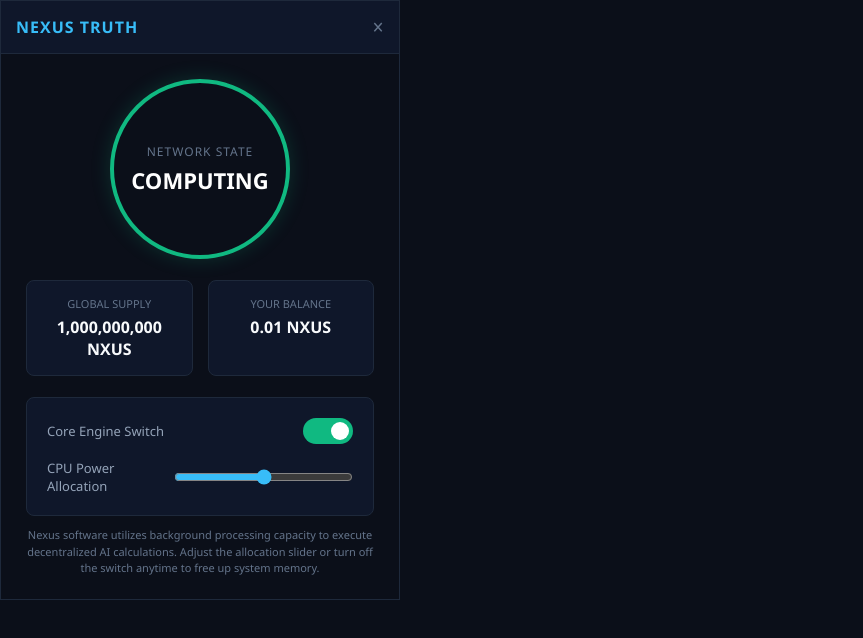
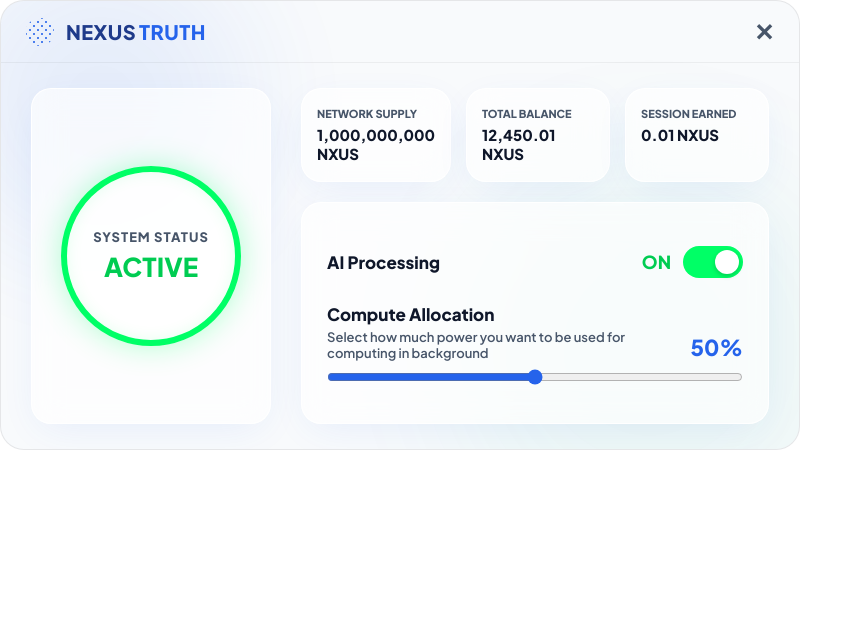
Before and after one commit to NexusTruth/Nexus-Truth-, an Electron app: page index.html in a window 1280 px wide. Shown: the whole page, without its empty margins (0-863 px from the left). Drawn offline with Linux system fonts and the light colour scheme.

Commit message:
Inject bright white UI code and apply frameless master script

```diff
--- a/index.html
+++ b/index.html
@@ -1,67 +1,158 @@
 <!DOCTYPE html>
-<html>
+<html lang="en">
 <head>
     <meta charset="UTF-8">
     <title>Nexus Truth Client</title>
+    <link href="https://fonts.googleapis.com/css2?family=Plus+Jakarta+Sans:wght@400;600;800&display=swap" rel="stylesheet">
     <style>
+        :root {
+            --primaryBlue: #2563eb;
+            --lightBlue: #eff6ff;
+            --darkBlue: #1e3a8a;
+            --textMain: #0f172a;
+            --textMuted: #475569;
+            --successGreen: #10b981;
+        }
+
         * {
             box-sizing: border-box;
             margin: 0;
             padding: 0;
-            font-family: 'Segoe UI', Tahoma, Geneva, Verdana, sans-serif;
+            font-family: 'Plus Jakarta Sans', sans-serif;
             user-select: none;
         }
 
         body {
-            background-color: #0b0f19;
-            color: #ffffff;
-            width: 400px;
-            height: 600px;
+            background-color: transparent;
+            color: var(--textMain);
+            width: 800px;
+            height: 450px;
             overflow: hidden;
-            border: 1px solid #1e293b;
+            position: relative;
         }
 
-        /* Draggable Header acting as window frame */
+        .app-wrapper {
+            width: 100%;
+            height: 100%;
+            display: flex;
+            flex-direction: column;
+            background-color: #f8fafc;
+            border-radius: 24px;
+            border: 1px solid rgba(0, 0, 0, 0.08);
+            overflow: hidden;
+            position: relative;
+        }
+
+        .bg-flare-1 {
+            position: absolute;
+            top: -50px;
+            left: -50px;
+            width: 300px;
+            height: 300px;
+            background: var(--primaryBlue);
+            opacity: 0.08;
+            filter: blur(60px);
+            border-radius: 50%;
+            z-index: 0;
+        }
+
+        .bg-flare-2 {
+            position: absolute;
+            bottom: -100px;
+            right: -50px;
+            width: 400px;
+            height: 400px;
+            background: var(--successGreen);
+            opacity: 0.05;
+            filter: blur(70px);
+            border-radius: 50%;
+            z-index: 0;
+        }
+
         .app-header {
-            background-color: #0f172a;
-            padding: 15px;
+            padding: 15px 25px;
             display: flex;
             justify-content: space-between;
             align-items: center;
-            border-bottom: 1px solid #1e293b;
+            border-bottom: 1px solid rgba(0, 0, 0, 0.05);
             -webkit-app-region: drag;
+            position: relative;
+            z-index: 10;
         }
 
-        .brand {
-            font-weight: bold;
-            font-size: 16px;
-            letter-spacing: 1px;
-            color: #38bdf8;
+        .brand-container {
+            display: flex;
+            align-items: center;
+            gap: 12px;
+        }
+
+        .logo-globe-placeholder {
+            width: 28px;
+            height: 28px;
+            border-radius: 50%;
+            background-image: radial-gradient(var(--primaryBlue) 20%, transparent 20%), radial-gradient(var(--primaryBlue) 20%, transparent 20%);
+            background-size: 8px 8px;
+            background-position: 0 0, 4px 4px;
+            opacity: 0.8;
+        }
+
+        .brand-nexus {
+            font-weight: 800;
+            font-size: 20px;
+            letter-spacing: 0.5px;
+            color: var(--darkBlue);
+        }
+
+        .brand-truth {
+            font-weight: 800;
+            font-size: 20px;
+            letter-spacing: 0.5px;
+            color: var(--primaryBlue);
         }
 
         .close-btn {
             background: none;
             border: none;
-            color: #64748b;
+            color: var(--textMuted);
             cursor: pointer;
-            font-size: 16px;
+            font-size: 24px;
+            font-weight: bold;
             -webkit-app-region: no-drag;
+            transition: color 0.2s;
         }
 
         .close-btn:hover {
             color: #ef4444;
         }
 
-        .main-container {
-            padding: 25px;
+        .main-content {
+            display: flex;
+            flex-direction: row;
+            flex: 1;
+            padding: 25px 30px;
+            gap: 30px;
+            position: relative;
+            z-index: 10;
+        }
+
+        .glass-card {
+            background: rgba(255, 255, 255, 0.65);
+            backdrop-filter: blur(16px);
+            -webkit-backdrop-filter: blur(16px);
+            border: 1px solid rgba(255, 255, 255, 0.9);
+            border-radius: 20px;
+            box-shadow: 0 10px 40px -10px rgba(37, 99, 235, 0.1);
+        }
+
+        .status-column {
+            flex: 0 0 240px;
             display: flex;
             flex-direction: column;
+            justify-content: center;
             align-items: center;
-            height: calc(100% - 50px);
-            justify-content: space-between;
+            padding: 20px;
         }
 
-        /* Glowing Status Ring */
         .status-box {
             position: relative;
             width: 180px;
@@ -71,96 +162,113 @@
             justify-content: center;
             align-items: center;
             border-radius: 50%;
-            border: 4px solid #10b981;
-            box-shadow: 0 0 20px rgba(16, 185, 129, 0.2);
+            background: rgba(255, 255, 255, 0.8);
+            border: 6px solid #00ff66;
+            box-shadow: 0 0 30px rgba(0, 255, 102, 0.3), inset 0 0 15px rgba(0, 255, 102, 0.1);
             transition: all 0.3s ease;
         }
 
         .status-box.stopped {
-            border-color: #ef4444;
-            box-shadow: 0 0 20px rgba(239, 68, 68, 0.2);
+            border-color: #94a3b8;
+            box-shadow: 0 10px 25px rgba(148, 163, 184, 0.15), inset 0 0 0 transparent;
         }
 
         .status-text {
-            font-size: 12px;
+            font-size: 13px;
+            font-weight: 800;
             text-transform: uppercase;
-            color: #64748b;
+            color: var(--textMuted);
             letter-spacing: 1px;
         }
 
         .status-value {
-            font-size: 22px;
-            font-weight: bold;
+            font-size: 26px;
+            font-weight: 800;
+            color: #00cc52;
             margin-top: 5px;
         }
 
-        /* Info Cards */
-        .metrics-grid {
-            width: 100%;
-            display: grid;
-            grid-template-columns: 1fr 1fr;
+        .status-box.stopped .status-value {
+            color: var(--textMuted);
+        }
+
+        .controls-column {
+            flex: 1;
+            display: flex;
+            flex-direction: column;
+            justify-content: space-between;
+        }
+
+        .metrics-row {
+            display: flex;
             gap: 15px;
-            margin: 20px 0;
+            margin-bottom: 20px;
         }
 
         .metric-card {
-            background-color: #0f172a;
-            border: 1px solid #1e293b;
-            padding: 15px;
-            border-radius: 8px;
-            text-align: center;
+            flex: 1;
+            padding: 18px 15px;
+            text-align: left;
         }
 
         .metric-label {
             font-size: 11px;
-            color: #64748b;
+            font-weight: 800;
+            color: var(--textMuted);
             text-transform: uppercase;
             margin-bottom: 5px;
         }
 
         .metric-value {
-            font-size: 16px;
-            font-weight: bold;
-            color: #f8fafc;
+            font-size: 15px;
+            font-weight: 800;
+            color: var(--textMain);
         }
 
-        /* Controls Slider and Toggle */
-        .control-panel {
-            width: 100%;
-            background-color: #0f172a;
-            border: 1px solid #1e293b;
-            padding: 20px;
-            border-radius: 8px;
+        .control-card {
+            padding: 25px;
+            flex: 1;
+            display: flex;
+            flex-direction: column;
+            justify-content: center;
         }
 
-        .control-row {
+        .toggle-row {
             display: flex;
             justify-content: space-between;
             align-items: center;
-            margin-bottom: 15px;
+            margin-bottom: 25px;
         }
 
-        .control-row:last-child {
-            margin-bottom: 0;
+        .control-title {
+            font-size: 17px;
+            font-weight: 800;
+            color: var(--textMain);
         }
 
-        .slider-label {
-            font-size: 13px;
-            color: #94a3b8;
+        .toggle-wrapper {
+            display: flex;
+            align-items: center;
+            gap: 12px;
         }
 
-        .power-slider {
-            width: 60%;
-            accent-color: #38bdf8;
-            cursor: pointer;
+        .toggle-label {
+            font-size: 18px;
+            font-weight: 800;
+            color: #00cc52;
+            width: 40px;
+            text-align: right;
         }
 
-        /* Big Toggle Switch */
+        .toggle-label.off {
+            color: var(--textMuted);
+        }
+
         .switch {
             position: relative;
             display: inline-block;
-            width: 50px;
-            height: 26px;
+            width: 60px;
+            height: 32px;
         }
 
         .switch input {
@@ -169,127 +277,185 @@
             height: 0;
         }
 
-        .slider {
+        .slider-toggle {
             position: absolute;
             cursor: pointer;
             top: 0;
             left: 0;
             right: 0;
             bottom: 0;
-            background-color: #334155;
+            background-color: #cbd5e1;
             transition: .3s;
             border-radius: 34px;
         }
 
-        .slider:before {
+        .slider-toggle:before {
             position: absolute;
             content: "";
-            height: 18px;
-            width: 18px;
+            height: 24px;
+            width: 24px;
             left: 4px;
             bottom: 4px;
             background-color: white;
             transition: .3s;
             border-radius: 50%;
+            box-shadow: 0 2px 5px rgba(0,0,0,0.2);
         }
 
-        input:checked + .slider {
-            background-color: #10b981;
+        input:checked + .slider-toggle {
+            background-color: #00ff66;
         }
 
-        input:checked + .slider:before {
-            transform: translateX(24px);
+        input:checked + .slider-toggle:before {
+            transform: translateX(28px);
         }
 
-        /* Instructions Section */
-        .instructions-box {
-            font-size: 11px;
-            color: #64748b;
-            text-align: center;
-            line-height: 1.5;
-            margin-top: 10px;
+        .slider-row {
+            display: flex;
+            flex-direction: column;
+        }
+
+        .slider-header {
+            display: flex;
+            justify-content: space-between;
+            align-items: flex-end;
+            margin-bottom: 12px;
+        }
+
+        .idiot-proof-text {
+            font-size: 13px;
+            font-weight: 600;
+            color: var(--textMuted);
+            margin-top: 4px;
+        }
+
+        .percentage-indicator {
+            font-size: 22px;
+            font-weight: 800;
+            color: var(--primaryBlue);
+        }
+
+        .power-slider {
+            width: 100%;
+            accent-color: var(--primaryBlue);
+            cursor: pointer;
+            height: 8px;
+            border-radius: 4px;
         }
     </style>
 </head>
 <body>
+    <div class="app-wrapper">
+        <div class="bg-flare-1"></div>
+        <div class="bg-flare-2"></div>
 
         <div class="app-header">
-        <div class="brand">NEXUS TRUTH</div>
+            <div class="brand-container">
+                <div class="logo-globe-placeholder"></div>
+                <div class="brand">
+                    <span class="brand-nexus">NEXUS</span> <span class="brand-truth">TRUTH</span>
+                </div>
+            </div>
             <button class="close-btn" id="closeBtn">✕</button>
         </div>
 
-    <div class="main-container">
-
+        <div class="main-content">
+            <div class="status-column glass-card">
                 <div class="status-box" id="statusRing">
-            <span class="status-text">Network State</span>
-            <span class="status-value" id="statusLabel">COMPUTING</span>
-        </div>
-
-        <div class="metrics-grid">
-            <div class="metric-card">
-                <div class="metric-label">Global Supply</div>
-                <div class="metric-value">1,000,000,000 NXUS</div>
-            </div>
-            <div class="metric-card">
-                <div class="metric-label">Your Balance</div>
-                <div class="metric-value" id="balanceLabel">0.00 NXUS</div>
+                    <span class="status-text">System Status</span>
+                    <span class="status-value" id="statusLabel">ACTIVE</span>
                 </div>
             </div>
 
-        <div class="control-panel">
-            <div class="control-row">
-                <span class="slider-label">Core Engine Switch</span>
+            <div class="controls-column">
+                <div class="metrics-row">
+                    <div class="metric-card glass-card">
+                        <div class="metric-label">Network Supply</div>
+                        <div class="metric-value">1,000,000,000 NXUS</div>
+                    </div>
+                    <div class="metric-card glass-card">
+                        <div class="metric-label">Total Balance</div>
+                        <div class="metric-value" id="totalLabel">12,450.00 NXUS</div>
+                    </div>
+                    <div class="metric-card glass-card">
+                        <div class="metric-label">Session Earned</div>
+                        <div class="metric-value" id="sessionLabel">0.00 NXUS</div>
+                    </div>
+                </div>
+
+                <div class="control-card glass-card">
+                    <div class="toggle-row">
+                        <div class="control-title">AI Processing</div>
+                        <div class="toggle-wrapper">
+                            <span class="toggle-label" id="toggleStateText">ON</span>
                             <label class="switch">
                                 <input type="checkbox" id="engineToggle" checked>
-                    <span class="slider"></span>
+                                <span class="slider-toggle"></span>
                             </label>
                         </div>
-            <div class="control-row">
-                <span class="slider-label">CPU Power Allocation</span>
+                    </div>
+
+                    <div class="slider-row">
+                        <div class="slider-header">
+                            <div>
+                                <div class="control-title">Compute Allocation</div>
+                                <div class="idiot-proof-text">Select how much power you want to be used for computing in background</div>
+                            </div>
+                            <span class="percentage-indicator" id="sliderValue">50%</span>
+                        </div>
                         <input type="range" id="powerSlider" class="power-slider" min="10" max="90" value="50">
                     </div>
                 </div>
-
-        <div class="instructions-box">
-            Nexus software utilizes background processing capacity to execute decentralized AI calculations. Adjust the allocation slider or turn off the switch anytime to free up system memory.
             </div>
-
+        </div>
     </div>
 
     <script>
-        const { remote } = require('electron');
         const engineToggle = document.getElementById('engineToggle');
+        const toggleStateText = document.getElementById('toggleStateText');
         const statusRing = document.getElementById('statusRing');
         const statusLabel = document.getElementById('statusLabel');
         const powerSlider = document.getElementById('powerSlider');
-        const balanceLabel = document.getElementById('balanceLabel');
+        const sliderValue = document.getElementById('sliderValue');
+        const totalLabel = document.getElementById('totalLabel');
+        const sessionLabel = document.getElementById('sessionLabel');
         const closeBtn = document.getElementById('closeBtn');
 
-        // Close app logic
+        powerSlider.addEventListener('input', (e) => {
+            sliderValue.innerText = e.target.value + '%';
+        });
+
         closeBtn.addEventListener('click', () => {
             window.close();
         });
 
-        // Kill Switch UX Logic
         engineToggle.addEventListener('change', (e) => {
             if (e.target.checked) {
                 statusRing.classList.remove('stopped');
-                statusLabel.innerText = 'COMPUTING';
-                statusLabel.style.color = '#10b981';
+                statusLabel.innerText = 'ACTIVE';
+                toggleStateText.innerText = 'ON';
+                toggleStateText.classList.remove('off');
             } else {
                 statusRing.classList.add('stopped');
-                statusLabel.innerText = 'STOPPED';
-                statusLabel.style.color = '#ef4444';
+                statusLabel.innerText = 'PAUSED';
+                toggleStateText.innerText = 'OFF';
+                toggleStateText.classList.add('off');
             }
         });
 
-        // Simulated background contribution tracking
-        let balance = 0.00;
+        let sessionBalance = 0.00;
+        let totalBalance = 12450.00;
+
         setInterval(() => {
             if (engineToggle.checked) {
                 const speedMultiplier = powerSlider.value / 50;
-                balance += 0.01 * speedMultiplier;
-                balanceLabel.innerText = balance.toFixed(2) + ' NXUS';
+                const incrementalEarn = 0.01 * speedMultiplier;
+
+                sessionBalance += incrementalEarn;
+                totalBalance += incrementalEarn;
+
+                sessionLabel.innerText = sessionBalance.toFixed(2) + ' NXUS';
+                totalLabel.innerText = totalBalance.toLocaleString(undefined, {minimumFractionDigits: 2, maximumFractionDigits: 2}) + ' NXUS';
             }
         }, 3000);
     </script>
```
Also changed, not shown: main.cjs (+15 -14 lines). Lines whose indentation alone changed are shown as unchanged.
